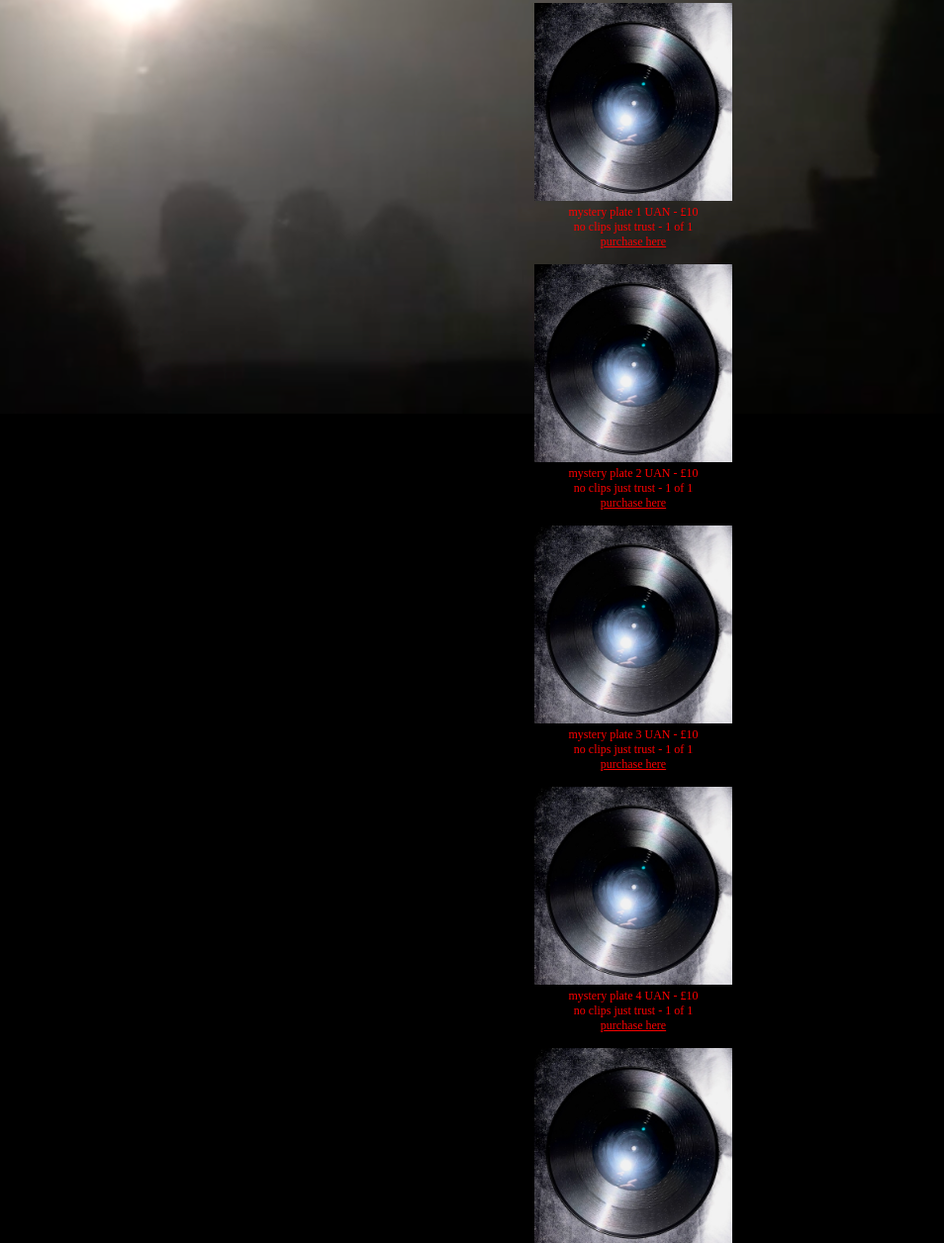
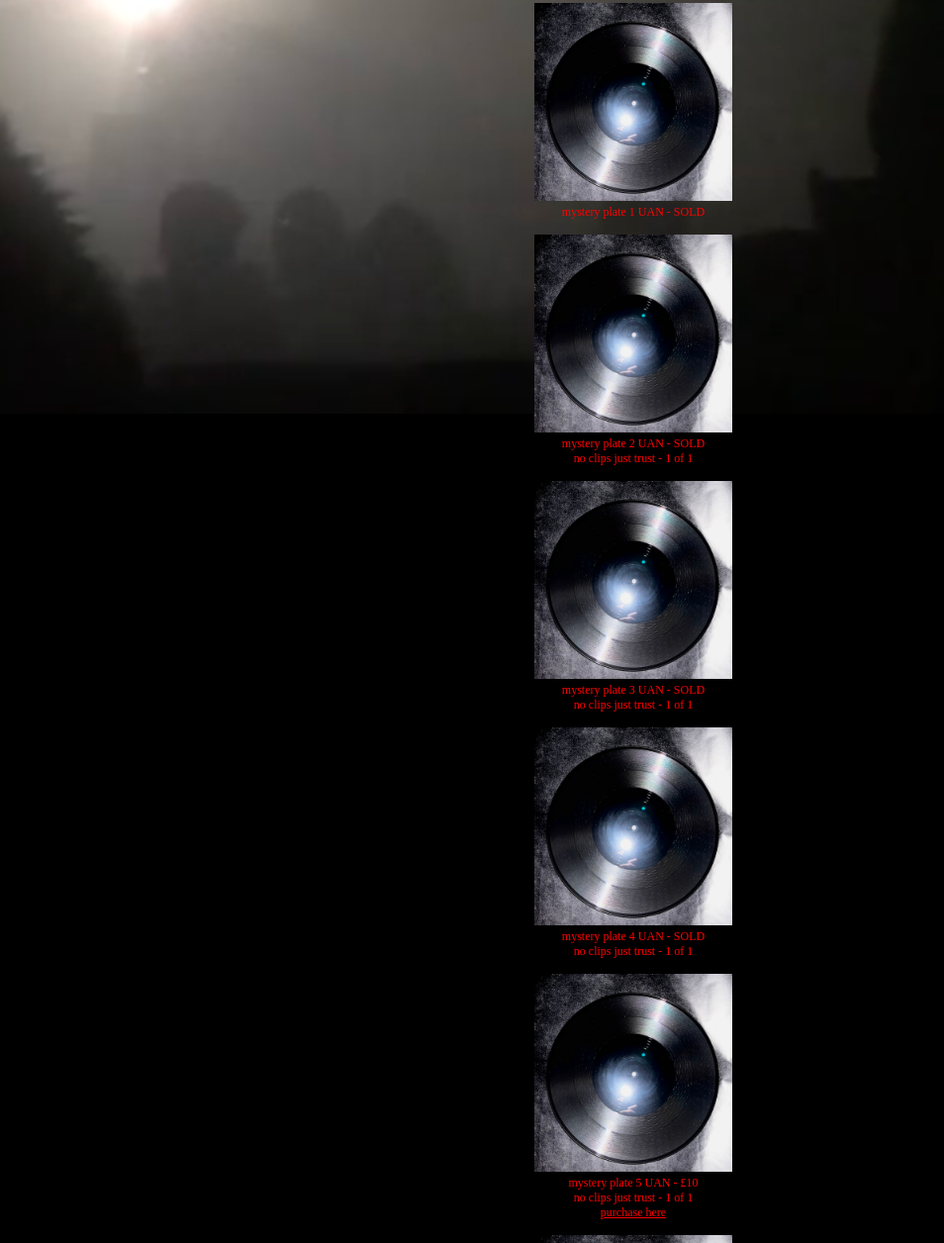
Before and after one commit to merdotxyz/crawler925, a plain HTML site: page index.html in a window 1280 px wide. Shown: the part 80-1336 px from the top of the page at 99% size, without its empty margins (0-954 px from the left). Drawn offline with Linux system fonts and the light colour scheme.

Commit message:
Update index.html

```diff
--- a/index.html
+++ b/index.html
@@ -18,38 +18,28 @@
     <br>
     <img src="mystery-plate.jpeg" height="200" width="200">
     <br>
-    <span>mystery plate 1 UAN - £10</span>
-    <br>
-    <span>no clips just trust - 1 of 1</span>
-    <br>
-    <a href="https://www.paypal.com/ncp/payment/7WSALC35QYWHN">purchase here</a>
+    <span>mystery plate 1 UAN - SOLD</span>
     <br>
     <br>
     <img src="mystery-plate.jpeg" height="200" width="200">
     <br>
-    <span>mystery plate 2 UAN - £10</span>
+    <span>mystery plate 2 UAN - SOLD</span>
     <br>
     <span>no clips just trust - 1 of 1</span>
-    <br>
-    <a href="https://www.paypal.com/ncp/payment/7WSALC35QYWHN">purchase here</a>
     <br>
     <br>
     <img src="mystery-plate.jpeg" height="200" width="200">
     <br>
-    <span>mystery plate 3 UAN - £10</span>
+    <span>mystery plate 3 UAN - SOLD</span>
     <br>
     <span>no clips just trust - 1 of 1</span>
-    <br>
-    <a href="https://www.paypal.com/ncp/payment/7WSALC35QYWHN">purchase here</a>
     <br>
     <br>
     <img src="mystery-plate.jpeg" height="200" width="200">
     <br>
-    <span>mystery plate 4 UAN - £10</span>
+    <span>mystery plate 4 UAN - SOLD</span>
     <br>
     <span>no clips just trust - 1 of 1</span>
-    <br>
-    <a href="https://www.paypal.com/ncp/payment/7WSALC35QYWHN">purchase here</a>
     <br>
     <br>
     <img src="mystery-plate.jpeg" height="200" width="200">
```
